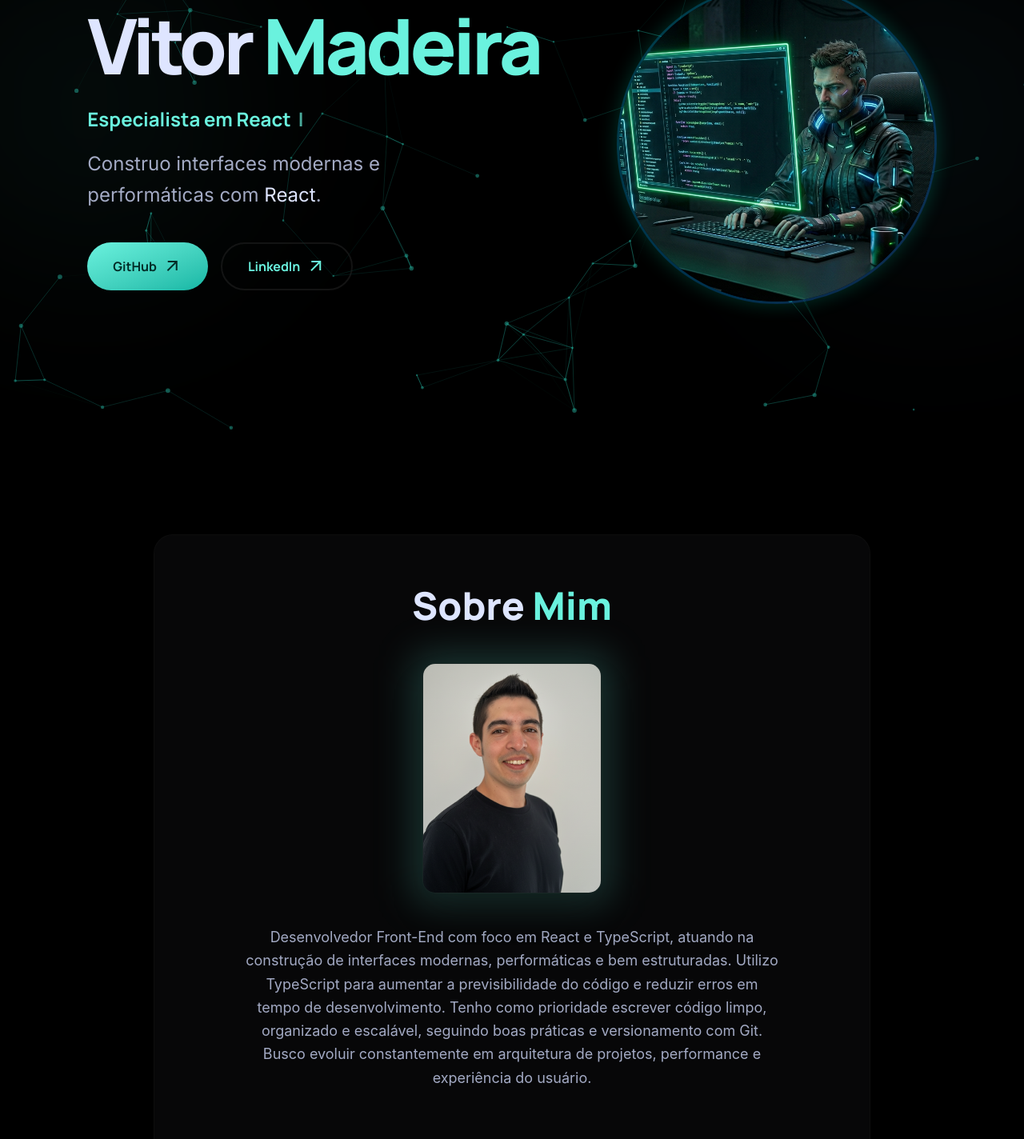
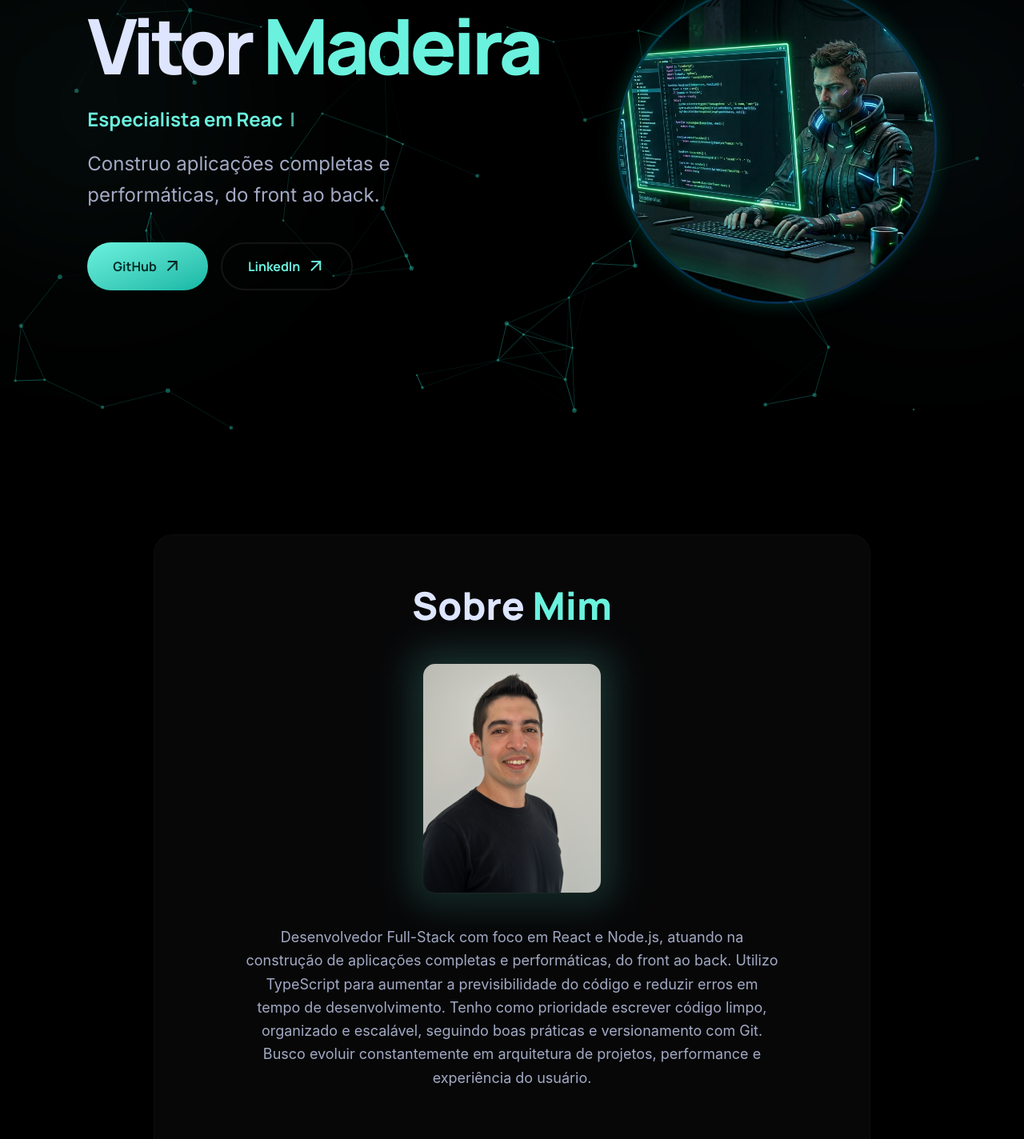
Before and after one commit to MadeiraVitor/portfolio-vm, a React (Vite) app: page / in a window 1280 px wide. Shown: the part 260-1684 px from the top of the page at 80% size. Built offline with nearby package versions, Linux system fonts and the light colour scheme.

Commit message:
fix: title corrections

```diff
--- a/src/components/About/index.tsx
+++ b/src/components/About/index.tsx
@@ -70,9 +70,8 @@ export const About = () => {
                 isDarkTheme ? "text-on-surface-variant" : "text-slate-500"
               }`}
             >
-              Desenvolvedor Front-End com foco em React e TypeScript, atuando na
-              construção de interfaces modernas, performáticas e bem
-              estruturadas. Utilizo TypeScript para aumentar a previsibilidade
+              Desenvolvedor Full-Stack com foco em React e Node.js, atuando na
+              construção de aplicações completas e performáticas, do front ao back. Utilizo TypeScript para aumentar a previsibilidade
               do código e reduzir erros em tempo de desenvolvimento. Tenho como
               prioridade escrever código limpo, organizado e escalável, seguindo
               boas práticas e versionamento com Git. Busco evoluir
--- a/src/components/Hero/index.tsx
+++ b/src/components/Hero/index.tsx
@@ -94,13 +94,7 @@ export const Hero = () => {
                 isDarkTheme ? "text-on-surface-variant" : "text-slate-600"
               }`}
             >
-              Construo interfaces modernas e performáticas com{" "}
-              <span
-                className={isDarkTheme ? "text-on-surface" : "text-slate-800"}
-              >
-                React
-              </span>
-              .
+              Construo aplicações completas e performáticas, do front ao back.
             </motion.p>
           </div>
 
--- a/src/components/TypewriterRole/index.tsx
+++ b/src/components/TypewriterRole/index.tsx
@@ -1,8 +1,8 @@
 import { useEffect, useState } from "react";
 
 const phrases = [
-  "Desenvolvedor Front-End",
-  "Especialista em React e TypeScript",
+  "Desenvolvedor Full-Stack",
+  "Especialista em React e Node",
   "Transformando ideias em código",
 ];
 
```
